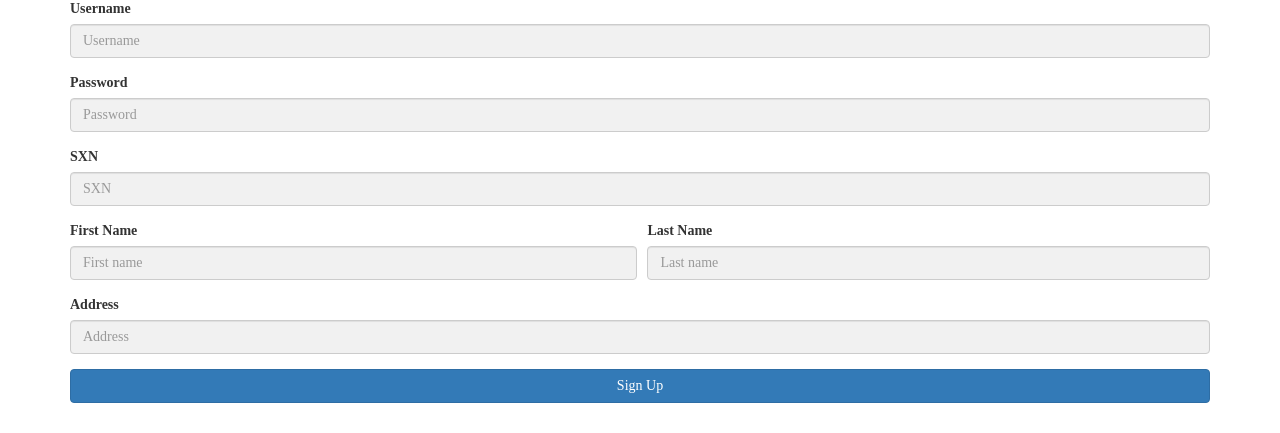
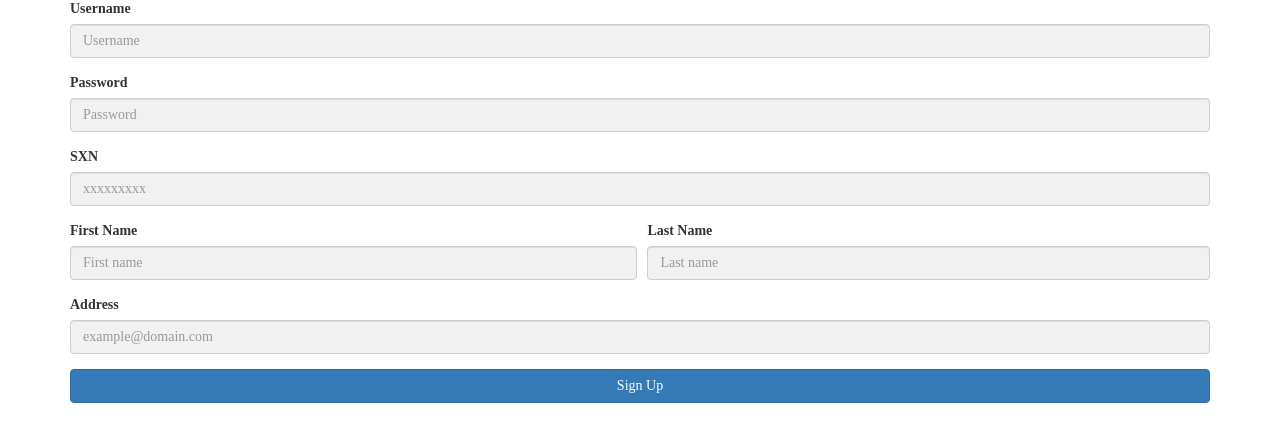
Before and after one commit to noelkhalaf/DataBase_1_Project_E_Hotel, a Flask app: page /customerSignUp in a window 1280 px wide. Shown: the part 96-529 px from the top of the page. Run offline with Flask 2, Linux system fonts and the light colour scheme; some libraries are stand-ins or nearby versions.

Commit message:
Fixed broken customer sign up input restrictions

```diff
--- a/templates/customer_signup.html
+++ b/templates/customer_signup.html
@@ -23,33 +23,33 @@
         <form action="{{ url_for('customerSignUp') }}" method="POST">
             <div class="form-group">
                 <label  for="username">Username</label>
-                <input class="form-control" type="text" placeholder="Username" id="username" name="username" required>
+                <input class="form-control" type="text" placeholder="Username" id="username" name="username" maxlength="30" required>
             </div>
             <div class="form-group">
                 <label class="form-label" for="password">Password</label>
-                <input class="form-control" type="password" placeholder="Password" id="password" name="password" required>
+                <input class="form-control" type="password" placeholder="Password" id="password" name="password" maxlength="30" required>
             </div>
             <div class="form-group">
                 <label class="form-label" for="sxn">SXN</label>
-                <input class="form-control" type="text" placeholder="SXN" id="sxn" name="sxn" required>
+                <input class="form-control" type="text" placeholder="xxxxxxxxx" id="sxn" name="sxn" pattern="[0-9]{9}" maxlength="9" required>
             </div>
             <div class="table-name">
                 <div class="table-left">
                     <div class="form-group">
                         <label class="form-label" for="fname">First Name</label>
-                        <input class="form-control" type="text" placeholder="First name" id="fname" name="fname" required>
+                        <input class="form-control" type="text" placeholder="First name" id="fname" name="fname" maxlength="30" required>
                     </div>
                 </div>
                 <div class="table-right">
                     <div class="form-group">
                         <label class="form-label" for="lname">Last Name</label>
-                        <input class="form-control" type="text" placeholder="Last name" id="lname" name="lname" required>
+                        <input class="form-control" type="text" placeholder="Last name" id="lname" name="lname" maxlength="30" required>
                     </div>
                 </div>
             </div>
             <div class="form-group">
                 <label class="form-label" for="address">Address</label>
-                <input class="form-control" type="text" placeholder="Address" id="address" name="address" required>
+                <input class="form-control" type="text" placeholder="example@domain.com" id="address" name="address" pattern="\S+@\S+" maxlength="30" required>
             </div>
             <div class="buttonHolder">
                 <button type="submit" class="btn btn-primary btn-block">Sign Up</button>
```
